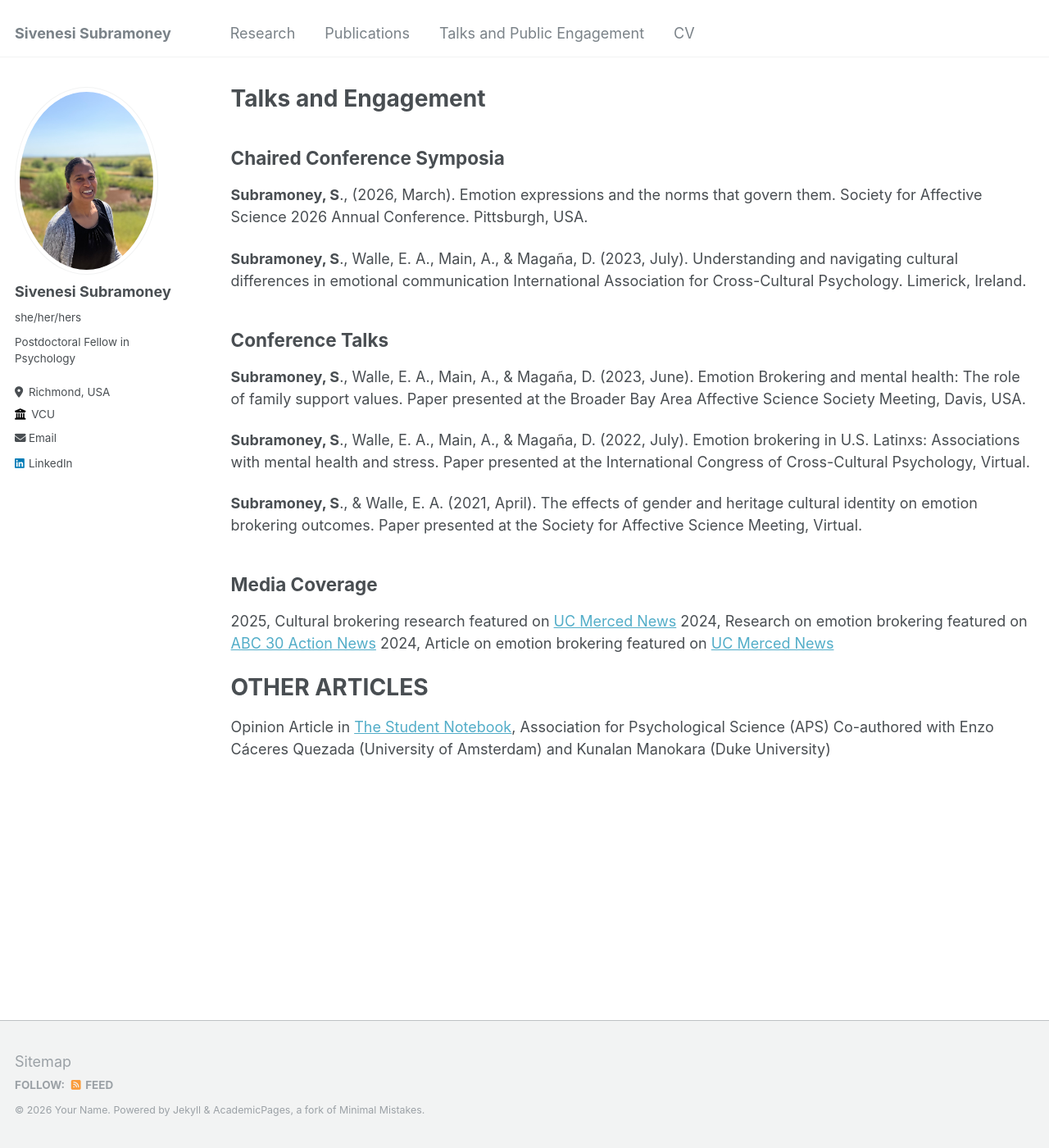
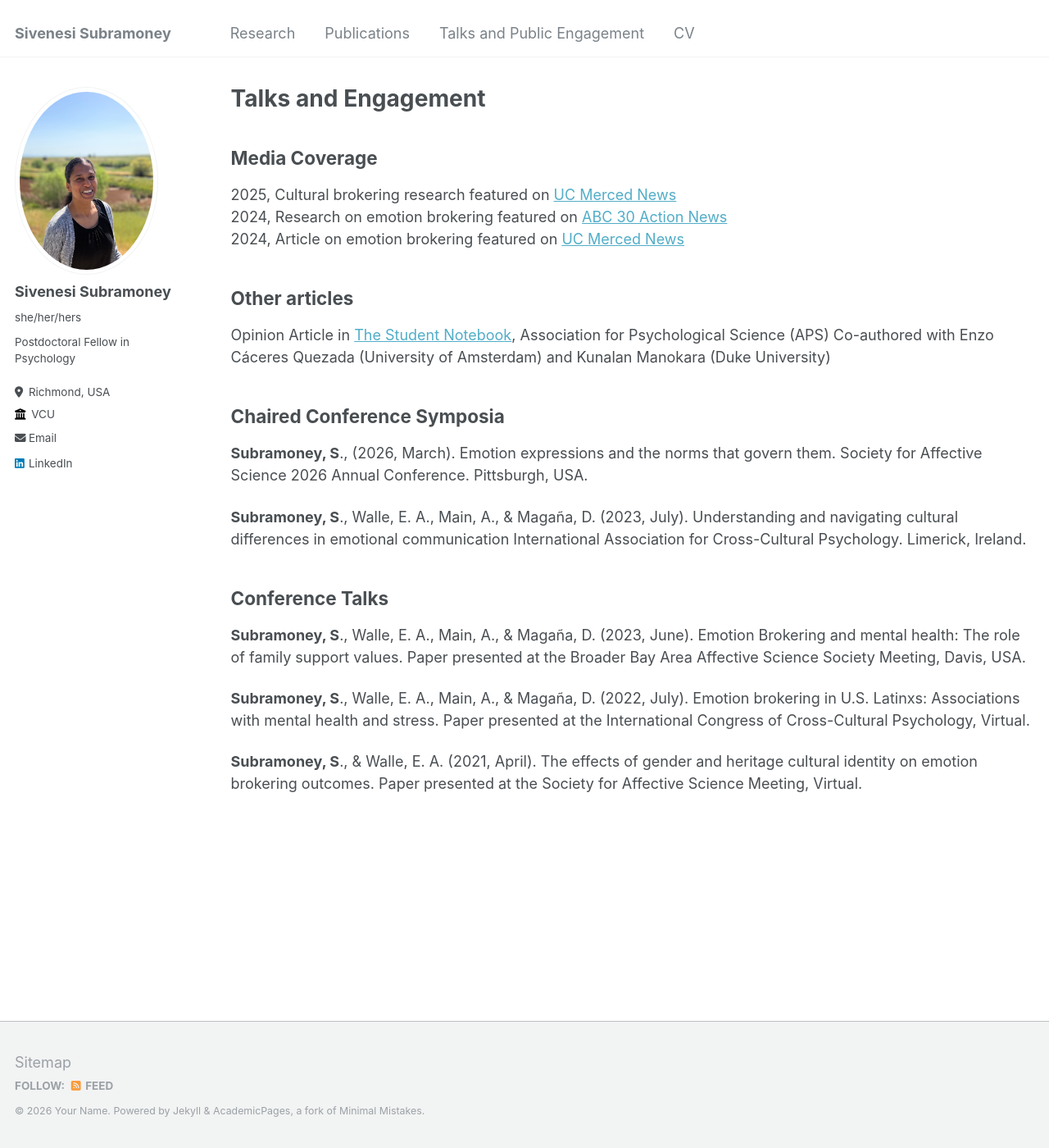
Before and after one commit to Sivenesi/Sivenesi.github.io, a Jekyll site: the page built from _pages/talks.md, in a window 1280 px wide and 1400 px high. Shown: the whole window at 82% size. Built offline with Jekyll 4.4.1, drawn with Linux system fonts in a browser that asks for light colours.

```diff
--- a/_pages/talks.md
+++ b/_pages/talks.md
@@ -4,28 +4,25 @@ title: "Talks and Engagement"
 permalink: /talks/
 author_profile: true
 ---
-
-## Chaired Conference Symposia
-
-**Subramoney, S**., (2026, March). Emotion expressions and the norms that govern them. Society for Affective Science 2026 Annual Conference. Pittsburgh, USA.
-
-**Subramoney, S**., Walle, E. A., Main, A., & Magaña, D. (2023, July). Understanding and navigating cultural differences in emotional communication International Association for Cross-Cultural Psychology. Limerick, Ireland.
-
-## Conference Talks
-
-**Subramoney, S**., Walle, E. A., Main, A., & Magaña, D. (2023, June). Emotion Brokering and mental health: The role of family support values. Paper presented at the Broader Bay Area Affective Science Society Meeting, Davis, USA.
-
-**Subramoney, S**., Walle, E. A., Main, A., & Magaña, D. (2022, July). Emotion brokering in U.S. Latinxs: Associations with mental health and stress. Paper presented at the International Congress of Cross-Cultural Psychology, Virtual.
-
-**Subramoney, S**., & Walle, E. A. (2021, April). The effects of gender and heritage cultural identity on emotion brokering outcomes. Paper presented at the Society for Affective Science Meeting, Virtual.
-
-
 ## Media Coverage
 
 2025, Cultural brokering research featured on [UC Merced News](https://news.ucmerced.edu/news/2025/novel-research-reveals-costs-rewards-youth-who-serve-emotion-interpreters)
 2024, Research on emotion brokering featured on [ABC 30 Action News](https://abc30.com/post/uc-merced-research-project-exploring-impact-children-translating/14915877/)
 2024, Article on emotion brokering featured on [UC Merced News](https://news.ucmerced.edu/news/2024/youth-grapple-interpreting-unspoken-their-immigrant-families)
 
-# OTHER ARTICLES
+## Other articles
+
 Opinion Article in [The Student Notebook](https://www.psychologicalscience.org/observer/student-notebook-diverse-scholars),
 Association for Psychological Science (APS) Co-authored with Enzo Cáceres Quezada (University of Amsterdam) and Kunalan Manokara (Duke University)
+
+## Chaired Conference Symposia
+**Subramoney, S**., (2026, March). Emotion expressions and the norms that govern them. Society for Affective Science 2026 Annual Conference. Pittsburgh, USA.
+
+**Subramoney, S**., Walle, E. A., Main, A., & Magaña, D. (2023, July). Understanding and navigating cultural differences in emotional communication International Association for Cross-Cultural Psychology. Limerick, Ireland.
+
+## Conference Talks
+**Subramoney, S**., Walle, E. A., Main, A., & Magaña, D. (2023, June). Emotion Brokering and mental health: The role of family support values. Paper presented at the Broader Bay Area Affective Science Society Meeting, Davis, USA.
+
+**Subramoney, S**., Walle, E. A., Main, A., & Magaña, D. (2022, July). Emotion brokering in U.S. Latinxs: Associations with mental health and stress. Paper presented at the International Congress of Cross-Cultural Psychology, Virtual.
+
+**Subramoney, S**., & Walle, E. A. (2021, April). The effects of gender and heritage cultural identity on emotion brokering outcomes. Paper presented at the Society for Affective Science Meeting, Virtual.
```
